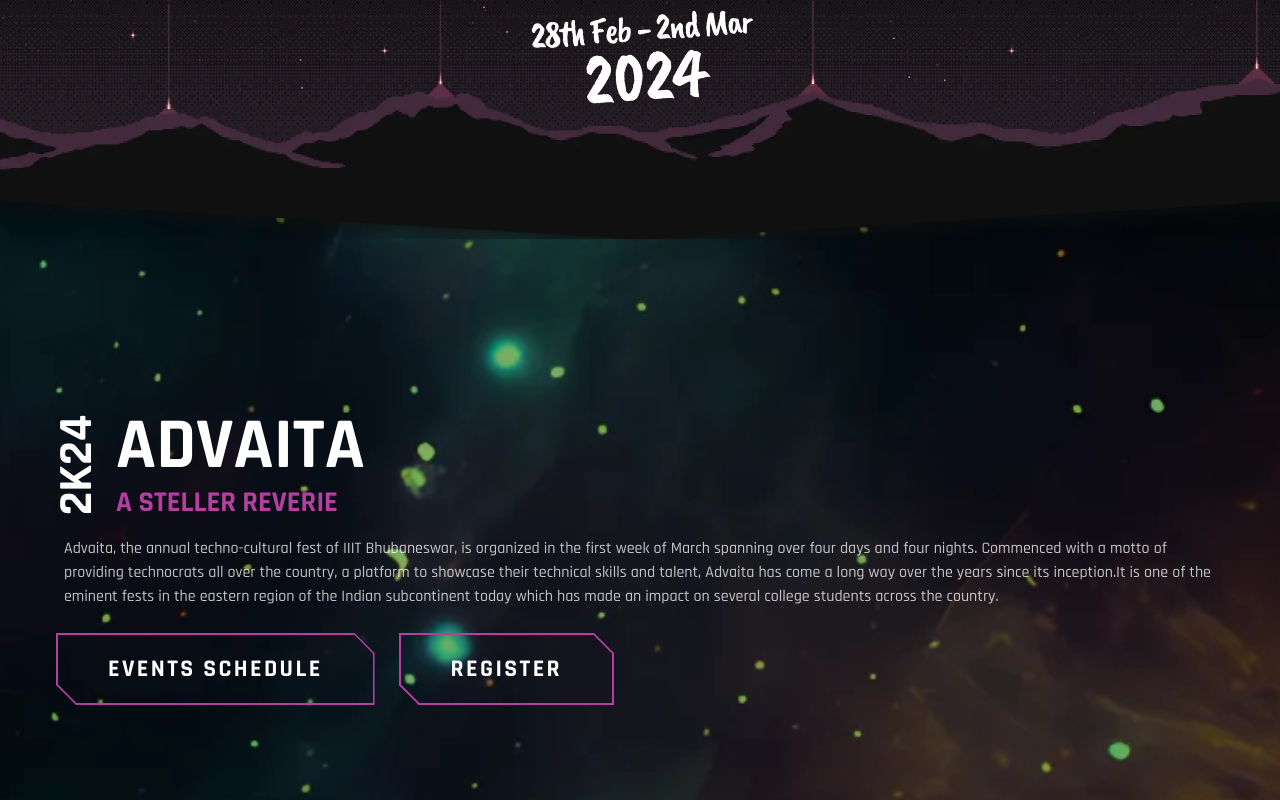
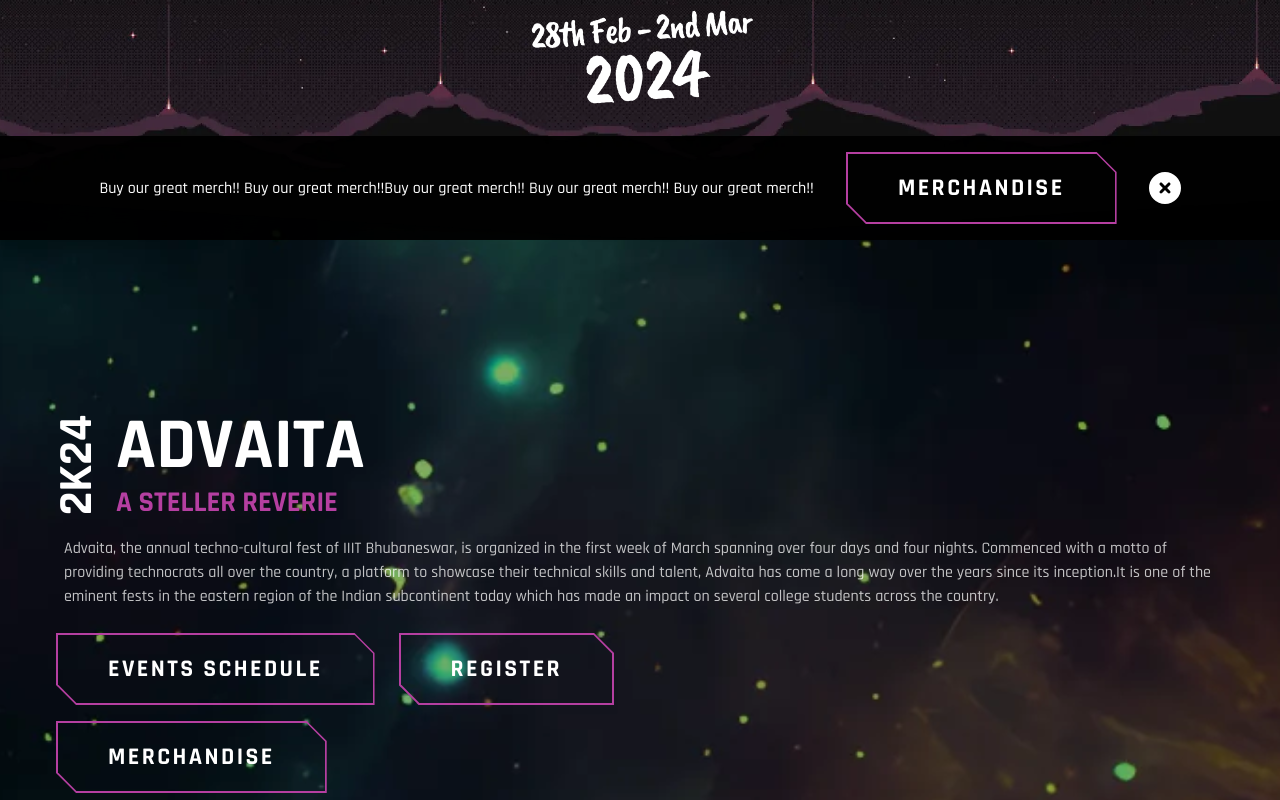
Before and after one commit to swoyam2609/ADVAITA-24-Website, a React (Create React App) app: page / in a window 1280 px wide. Shown: the part 560-1360 px from the top of the page. Built offline with nearby package versions, Linux system fonts and the light colour scheme.

Commit message:
merch popup and homepage social media fix

```diff
--- a/src/App.js
+++ b/src/App.js
@@ -19,6 +19,7 @@ import events2 from "./assets/events.webp";
 import sponsors1 from "./assets/bgcu.webp";
 import sponsors2 from "./assets/contacts.webp";
 import downloadIcon from "./assets/download.svg";
+import MerchPopup from "./components/merchPopup";
 // For preloading images end
 
 const PageLayout = ({ children }) => children;
@@ -108,6 +109,7 @@ export default function App() {
         </Route>
       </Routes>
       <Footer />
+      <MerchPopup/>
     </div>
   );
 }
--- /dev/null
+++ b/src/components/merchPopup/index.js
@@ -0,0 +1,22 @@
+import AngleButton from "../angleButton";
+import classes from "./index.module.css";
+import { HashLink } from "react-router-hash-link";
+import iconClose from "../../assets/close.svg";
+import { useState } from "react";
+
+
+export default function MerchPopup(props) {
+    const [menuOpen, setMenuOpen] = useState(true);
+    return (
+        <>
+        {menuOpen?
+        <div className={classes.popup}>
+            <div className={classes.popupText}>Buy our great merch!! Buy our great merch!!Buy our great merch!! Buy our great merch!! Buy our great merch!!</div>
+            <HashLink to="/merch#" onClick={()=>setMenuOpen(false)}>
+                <AngleButton text="MERCHANDISE" />
+            </HashLink>
+            <img onClick={()=>setMenuOpen(false)} src={iconClose} alt="close" />
+        </div>:null}
+        </>
+  );
+}
--- /dev/null
+++ b/src/components/merchPopup/index.module.css
@@ -0,0 +1,29 @@
+.popup{
+    z-index: 100;
+    position: fixed;
+    width: 100%;
+    bottom: 0;
+    display: flex;
+    align-items: center;
+    justify-content: center;
+    gap: 2rem;
+    background-color: #000000f0;
+    padding: 1rem 1rem;
+    text-align: center;
+    box-sizing: border-box;
+}
+
+.popupText{
+    max-width: 80vw;
+}
+
+img{
+    width: 2rem;
+}
+
+@media (max-width: 850px) {
+    .popup{
+        flex-direction: column;
+        gap:1rem;
+    }
+}
--- a/src/components/navbar/index.js
+++ b/src/components/navbar/index.js
@@ -46,6 +46,14 @@ export default function NavBar() {
                 to="/#sponsors"
               >
                 SPONSORS
+              </HashLink>
+            </div>
+            <div>
+              <HashLink
+                style={{ textDecoration: "inherit", color: "inherit" }}
+                to="/merch#"
+              >
+                MERCHANDISE
               </HashLink>
             </div>
             <div>
--- a/src/routes/homePage.js
+++ b/src/routes/homePage.js
@@ -274,6 +274,18 @@ export default function HomePage() {
             >
               <HashLink to="/register#">
                 <AngleButton text="REGISTER" />
+              </HashLink>
+            </motion.div>
+          </div>
+          <div className={classes.headerBtns} style={{marginTop:"1rem"}}>
+            <motion.div
+              viewport={{ once: true }}
+              initial={{ transform: "translateX(-6rem)", opacity: 0 }}
+              whileInView={{ transform: "translateX(-0.5rem)", opacity: 1 }}
+              transition={{ duration: 2, type: "spring", delay: 0.15 }}
+            >
+              <HashLink to="/merch#">
+                <AngleButton text="MERCHANDISE" />
               </HashLink>
             </motion.div>
           </div>
--- a/src/routes/homePage.module.css
+++ b/src/routes/homePage.module.css
@@ -46,6 +46,7 @@
     transform: translate(-5.2rem, 9.3rem) rotate(-90deg);
     opacity: 0;
     animation: alver 1.5s forwards .4s;
+    z-index: 2;
 }
 
 .leftVertical img {
```
Also changed, not shown: src/assets/close.svg (added).
